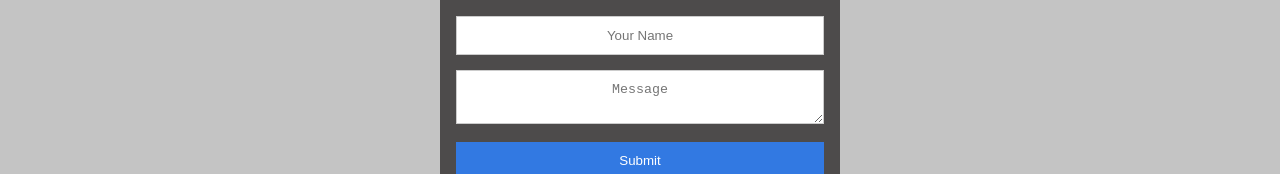
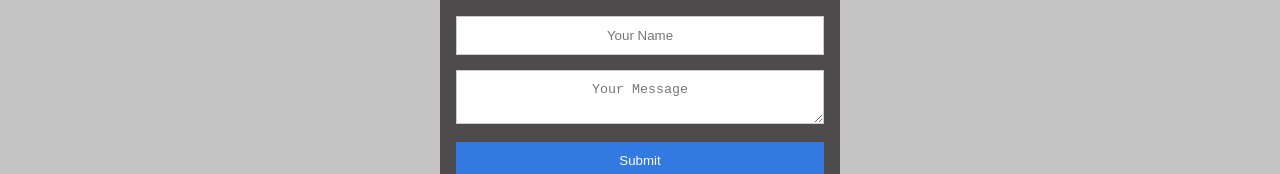
Before and after one commit to DCeronio/PersonalWebsite, a React (Create React App) app: page /Contact in a window 1280 px wide. Shown: the part 254-428 px from the top of the page. Built offline with nearby package versions, Linux system fonts and the light colour scheme.

Commit message:
netlify forms

```diff
--- a/src/components/Contact.js
+++ b/src/components/Contact.js
@@ -4,9 +4,10 @@ const Contact = () => {
         <>
         <div className="Contact">
             <h1>Send me a message</h1>
-            <form name="contact-form" method="POST" data-netlify="true">
+            <form name="contact-form" method="POST" data-netlify="true" onSubmit="submit">
+                <input type="hidden" name="form-name" value="contact form"/>
                 <input type="text" name="name" placeholder="Your Name"/>
-                <textarea type="text" name="message" placeholder="Message"/>
+                <textarea type="text" name="message" placeholder="Your Message"/>
                 <button type="submit">Submit</button>
             </form>
         </div>
```
